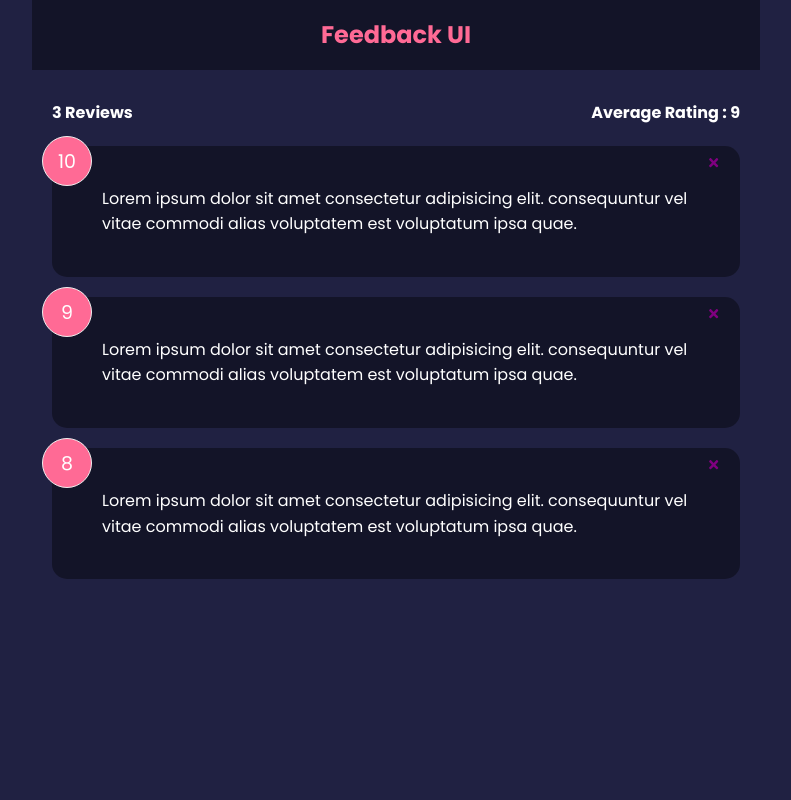
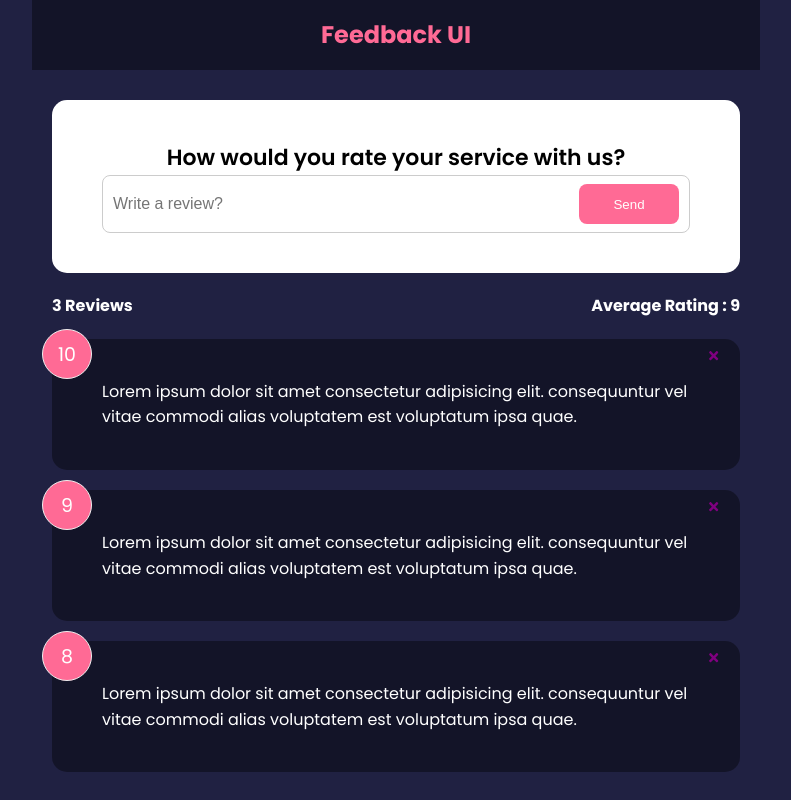
Before and after one commit to GeorgioCharro/FeedBackApp, a React (Create React App) app: page / in a window 1280 px wide. Shown: the whole page, without its empty margins (244-1035 px from the left). Built offline with nearby package versions, Linux system fonts and the light colour scheme.

Commit message:
Added FeedbackText

```diff
--- a/src/App.js
+++ b/src/App.js
@@ -4,6 +4,7 @@ import Header from "./components/Header";
 import FeedbackData from "./data/FeedbackData";
 import FeedbackList from "./components/FeedbackList";
 import FeedBackStats from "./components/FeedBackStats";
+import FeedbackText from "./components/FeedbackText";
 
 function App(){
 
@@ -24,6 +25,7 @@ function App(){
             <Header />
 
             <div className="container">
+            <FeedbackText />
             <FeedBackStats  feedback={feedback}/>
             <FeedbackList feedback={feedback} deleteFeedBack={deleteFeedBack}/>
             </div>
--- /dev/null
+++ b/src/components/FeedbackText.jsx
@@ -0,0 +1,32 @@
+import Card from "./shared/Card"
+import { useState } from "react";
+import Button from "./shared/Button";
+function FeedbackText() {
+
+    const [text,setText]=useState('')
+
+
+    const handleTextChange = (e) => {
+
+        setText(e.target.value)
+
+    }
+
+  return (
+    <div>
+      <Card>
+      <form>
+        <h2>How would you rate your service with us?</h2>
+        <div className="input-group">
+
+        <input value={text} onChange={handleTextChange} type="text" placeholder="Write a review?"  />
+        <Button type="submit" version="secondary">Send</Button>
+
+        </div>
+        </form>
+        </Card>
+    </div>
+  )
+}
+
+export default FeedbackText
--- /dev/null
+++ b/src/components/shared/Button.jsx
@@ -0,0 +1,25 @@
+import PropTypes from 'prop-types'
+
+
+function Button({type,version,children,isDisabled}) {
+  return (
+    <div>
+      <button type={type} className={`btn btn-${version}`} disabled={isDisabled}>{children}</button>
+    </div>
+  )
+}
+    Button.defaultProps={
+
+        version:'primary',
+        isDisabled:false,
+        type:'button',
+    }
+    Button.propTypes={
+        children:PropTypes.node.isRequired,
+        type:PropTypes.string ,
+        version:PropTypes.string,
+        isDisabled:PropTypes.bool,
+
+
+    }
+export default Button
```
